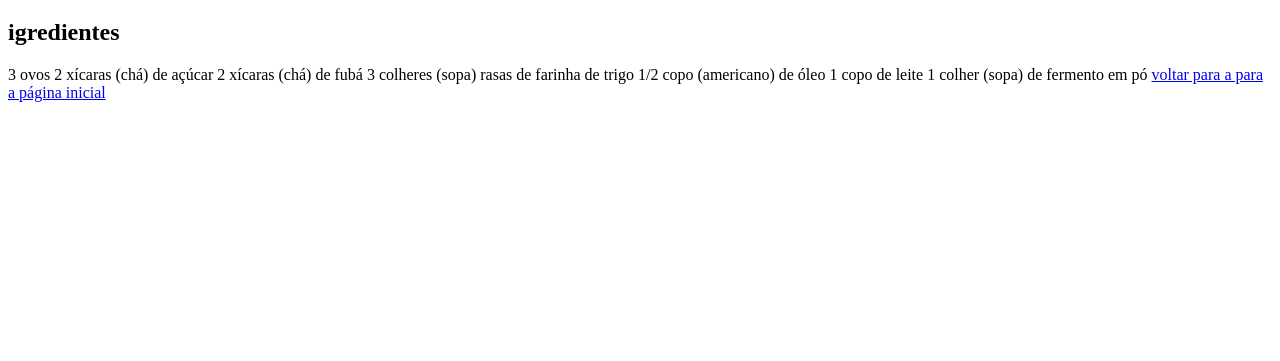
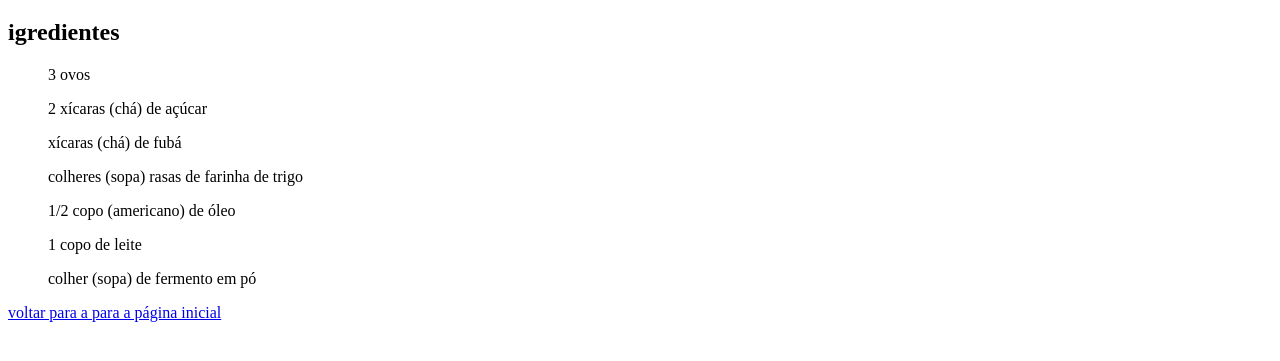
Before and after one commit to hacknoniman/praticateste, a plain HTML site: page bolo_de_fubá.html in a window 1280 px wide. Shown: the part 61-422 px from the top of the page. Drawn offline with Linux system fonts and the light colour scheme.

Commit message:
correção de erros

```diff
--- a/bolo_de_fubá.html
+++ b/bolo_de_fubá.html
@@ -9,14 +9,15 @@
 <body>
     <h1>bolo de fubá</h1>
 <h2>igredientes</h2>
-<ul.a>3 ovos</ul.a>
-   <ul.a>2 xícaras (chá) de açúcar</ul.a>
-    <ul.a>2 xícaras (chá) de fubá</ul.a>
-    <ul.a>3 colheres (sopa) rasas de farinha de trigo</ul.a>
-    <ul.a>1/2 copo (americano) de óleo</ul.a>
-    <ul.a>1 copo de leite</ul.a>
-    <ul.a>1 colher (sopa) de fermento em pó</ul.a>
-
+<ul>
+<p>3 ovos</p>
+<p>2 xícaras (chá) de açúcar</p>
+<p> xícaras (chá) de fubá</p>
+<p> colheres (sopa) rasas de farinha de trigo</p>
+<p>1/2 copo (americano) de óleo</p>
+<p>1 copo de leite</p>
+<p> colher (sopa) de fermento em pó</p>
+</ul>
 
 
 
```
